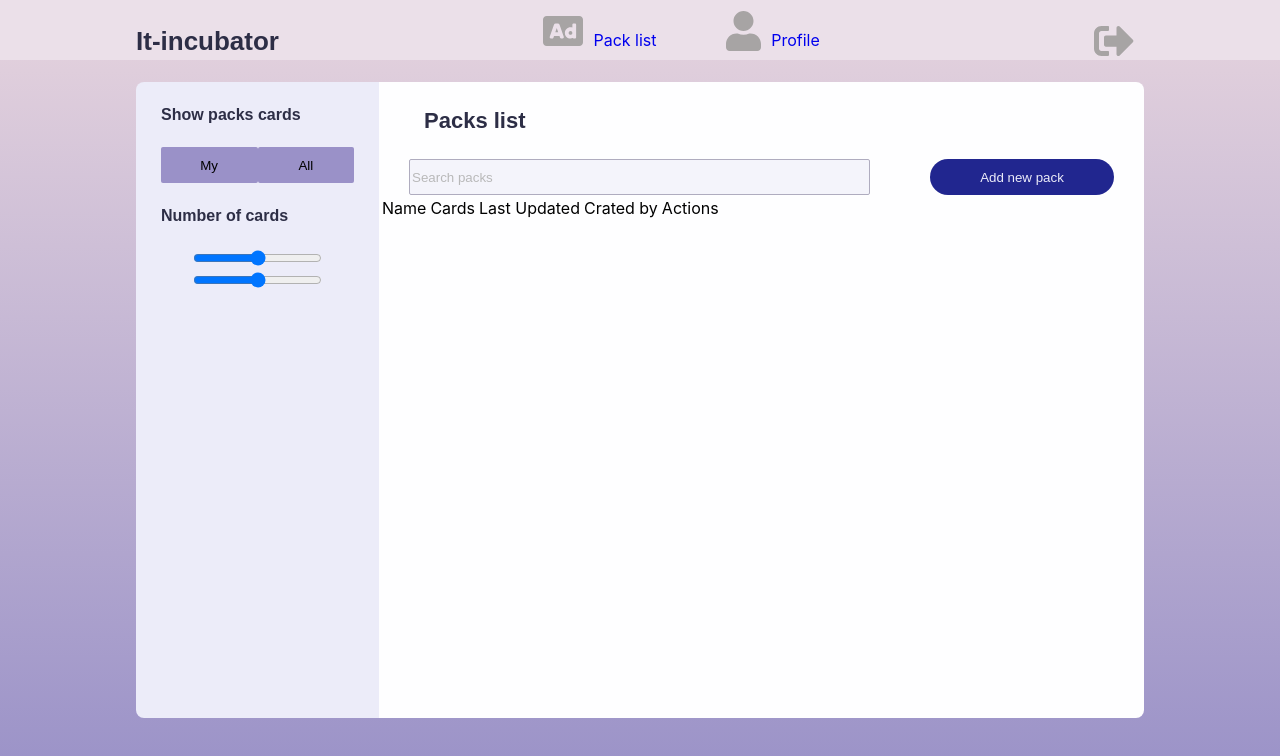
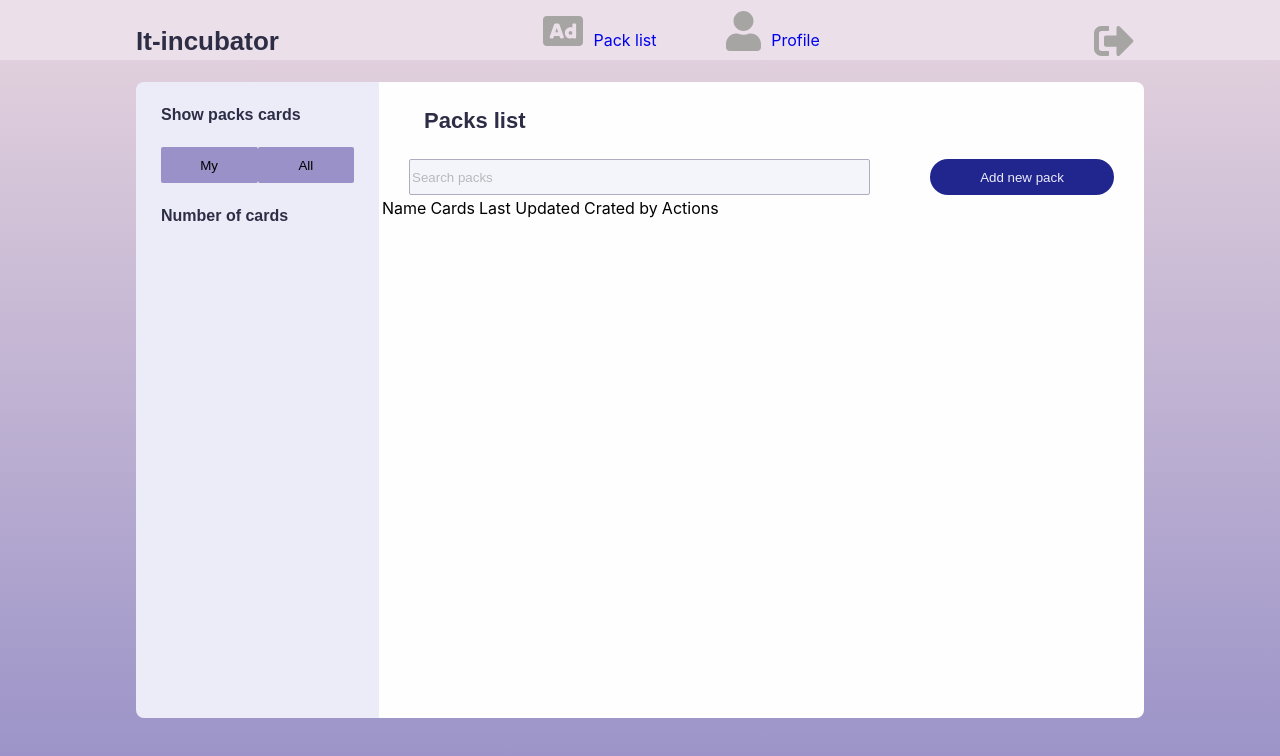
Before and after one commit to e1ing/learning-cards, a React (Create React App) app: page /packs-list in a window 1280 px wide. Shown: the top 756 px of the page. Built offline with nearby package versions, Linux system fonts and the light colour scheme.

Commit message:
some in Range

```diff
--- a/package.json
+++ b/package.json
@@ -30,7 +30,8 @@
     "redux-thunk": "^2.4.0",
     "sass": "^1.32.11",
     "typescript": "^4.1.2",
-    "web-vitals": "^1.0.1"
+    "web-vitals": "^1.0.1",
+    "yarn": "^1.22.17"
   },
   "scripts": {
     "predeploy": "npm run build",
--- a/src/ui/Packs/PacksList.tsx
+++ b/src/ui/Packs/PacksList.tsx
@@ -4,6 +4,7 @@ import styles from './PacksList.module.scss'
 import {SearchLine} from "../common/SearchLine/SearchLine";
 import {CustomButton} from "../common/CustomButton/CustomButton";
 import CustomSlider from "../common/CustomRange/CustomRange";
+import CustomRange from "../common/CustomRange/CustomRange";
 
 export const PackList = () => {
 
@@ -24,7 +25,7 @@ export const PackList = () => {
                     <button className={styles.toggleBtn}>My</button>
                     <button className={styles.toggleBtn}>All</button>
                     <p className={styles.navText}> Number of cards</p>
-                    <CustomSlider/>
+                    <CustomRange/>
                 </div>
 
                 <div className={styles.packListArea}>
--- a/src/ui/common/CustomRange/CustomRange.tsx
+++ b/src/ui/common/CustomRange/CustomRange.tsx
@@ -1,52 +1,28 @@
-import React, {ChangeEvent, DetailedHTMLProps, InputHTMLAttributes} from "react";
+import React, {ChangeEvent, DetailedHTMLProps, InputHTMLAttributes, useState} from "react";
 import s from "./CustomRange.module.scss";
+import {Range, getTrackBackground} from 'react-range';
 
 type DefaultInputPropsType = DetailedHTMLProps<InputHTMLAttributes<HTMLInputElement>, HTMLInputElement>;
 
 
-type RangeSliderPropsType = DefaultInputPropsType & {
+type RangeRangePropsType = DefaultInputPropsType & {
     onChangeRange?: (value: number) => void
 };
 
-const RangeSlider: React.FC<RangeSliderPropsType> = (
-    {
-        type, // достаём и игнорируем чтобы нельзя было задать другой тип инпута
-        onChange, onChangeRange,
-        className,
-
-        ...restProps// все остальные пропсы попадут в объект restProps
-    }
-) => {
-    const onChangeCallback = (e: ChangeEvent<HTMLInputElement>) => {
-        onChange && onChange(e); // сохраняем старую функциональность
-
-        onChangeRange && onChangeRange(+e.currentTarget.value);
-    }
-
-    const finalRangeClassName = `${s.range} ${className ? className : ""}`;
+const CustomRange: React.FC = () => {
+    /*const {minValue, maxValue} = shop.settings;
+    const [values, setValues] = useState([minValue, maxValue]);*/
 
     return (
-        <div>
-            <span>
-            <input
-                type={"range"}
-                onChange={onChangeCallback}
-                className={finalRangeClassName}
+        <></>
+     /*   <Range
+            values={values}
+            step={500}
+            min={minPrice}
+            max={maxPrice}
+        />*/
 
-                {...restProps} // отдаём инпуту остальные пропсы если они есть (value например там внутри)
-            />
-                </span>
-            <span>
-            <input
-                type={"range"}
-                onChange={onChangeCallback}
-                className={finalRangeClassName}
-
-                {...restProps} // отдаём инпуту остальные пропсы если они есть (value например там внутри)
-            />
-                </span>
-        </div>
     );
 }
 
-export default RangeSlider;
+export default CustomRange;
```
Also changed, not shown: 1 other file (tests, documents, lock files or other folders).
